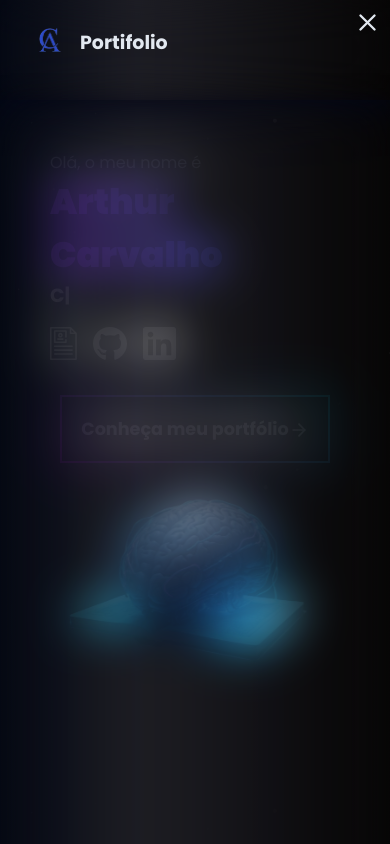
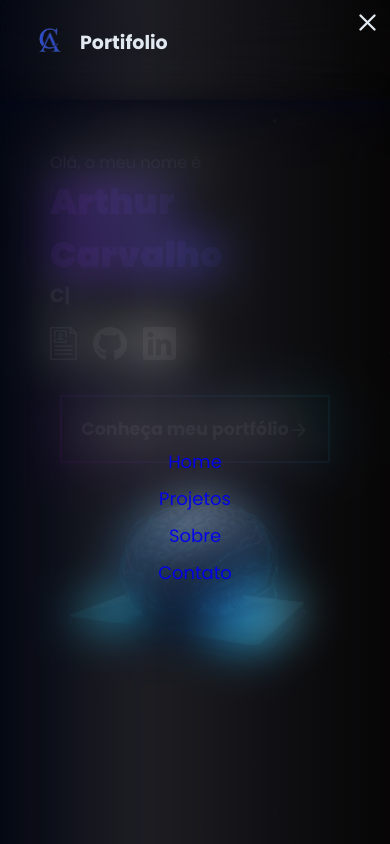
Before and after one commit to arthurjunior/arthurcarvalho, a React (Vite) app: page / in a window 390 px wide. Both pictures are taken after a click on the element 367 px from the left and 25 px from the top of the page. Shown: the top 844 px of the page. Built offline with nearby package versions, Linux system fonts and the light colour scheme.

Commit message:
implemetando navbar mobile

```diff
--- a/src/components/MenuMobile/index.tsx
+++ b/src/components/MenuMobile/index.tsx
@@ -1,11 +1,16 @@
 import { useState } from "react";
 import { List, X } from "phosphor-react";
+import { MobileContent, MobileIcon, NavMenu } from "./styles";
 
-import { MobileContent, MobileIcon, NavMenu } from "./styles";
 export default function MenuMobile() {
   const [open, setOpen] = useState(false);
+
   const handleOpen = () => {
     setOpen(!open);
+  };
+
+  const handleCloseMenu = () => {
+    setOpen(false);
   };
 
   return (
@@ -20,8 +25,31 @@ export default function MenuMobile() {
         </MobileIcon>
       </MobileContent>
 
-      <NavMenu onClick={handleOpen} open={open}>
-
+      <NavMenu open={open}>
+        {open && (
+          <ul>
+            <li>
+              <a href="#home" onClick={handleCloseMenu}>
+                Home
+              </a>
+            </li>
+            <li>
+              <a href="#projetos" onClick={handleCloseMenu}>
+                Projetos
+              </a>
+            </li>
+            <li>
+              <a href="#about" onClick={handleCloseMenu}>
+                Sobre
+              </a>
+            </li>
+            <li>
+              <a href="#contato" onClick={handleCloseMenu}>
+                Contato
+              </a>
+            </li>
+          </ul>
+        )}
       </NavMenu>
     </>
   );
--- a/src/components/MenuMobile/styles.ts
+++ b/src/components/MenuMobile/styles.ts
@@ -17,6 +17,25 @@ export const NavMenu = styled.nav<Click>`
     position: fixed;
     transform: ${({ open }) => (open ? "translateX(0)" : "translateX(100%)")};
     transition: transform 0.5s ease-in-out, opacity 0.5s ease-in-out;
+
+    display: flex;
+    align-items: center;
+    justify-content: center;
+
+    ul {
+      list-style: none;
+      padding: 0;
+      text-align: center;
+    }
+
+    li {
+      margin-bottom: 10px;
+      font-size: 18px;
+      // Adicione mais estilos conforme necessário
+    }
+    &:hover {
+      color: #007bff; // Ou a cor desejada ao passar o mouse
+    }
   }
 `;
 
```
